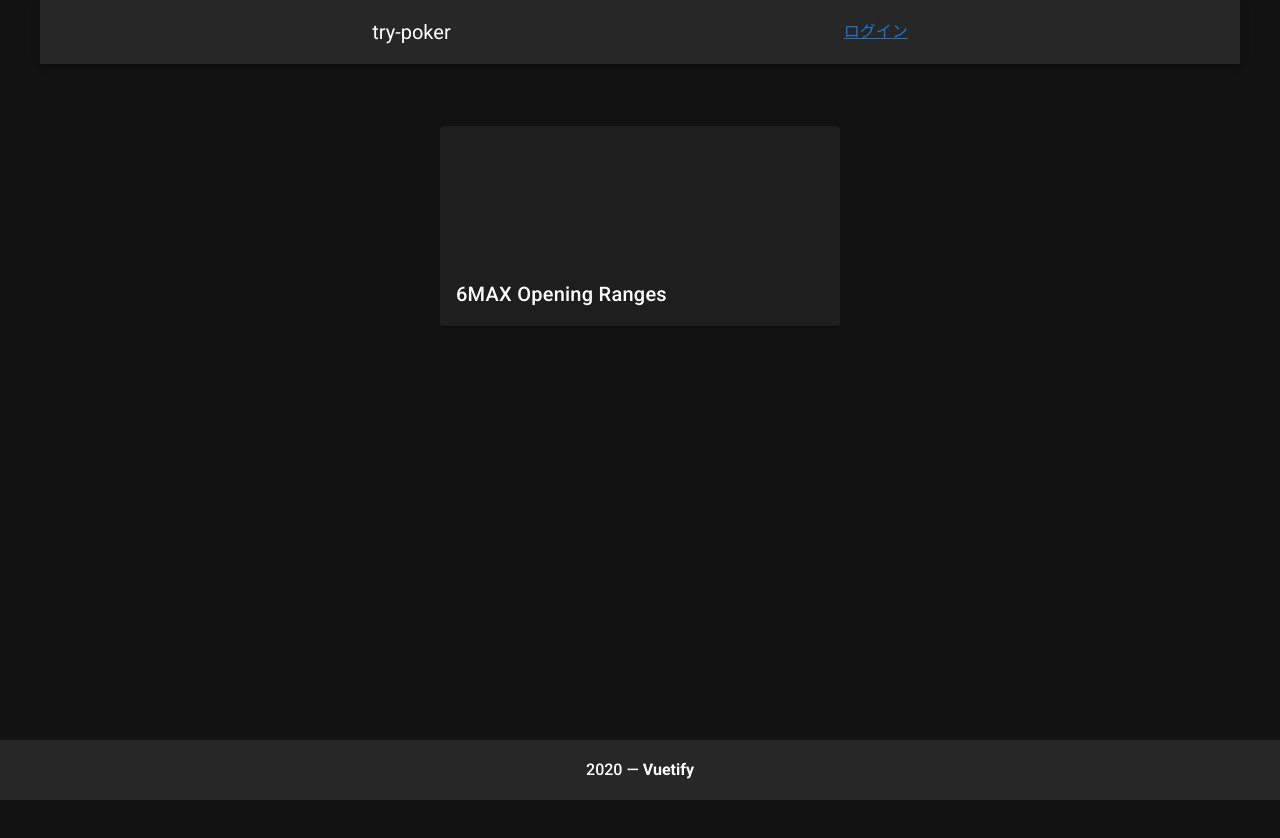
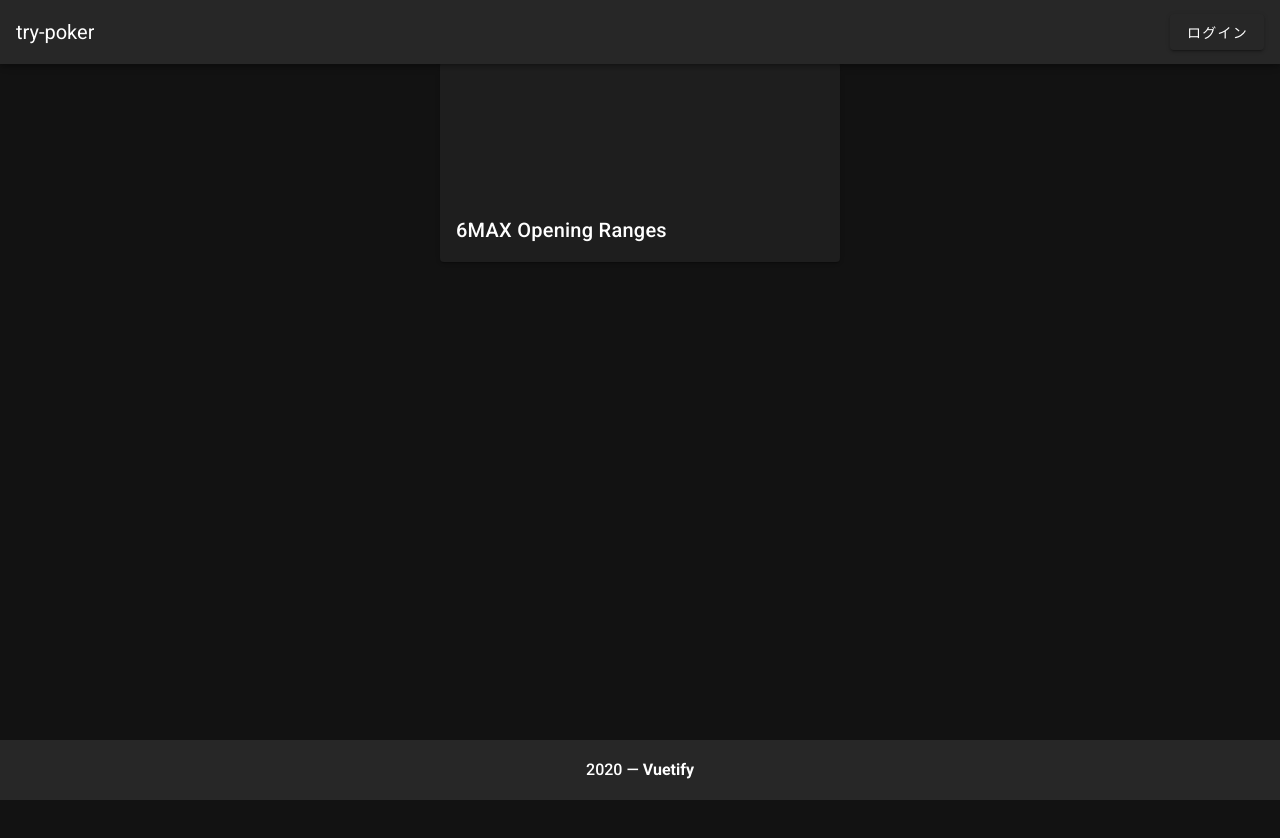
Before and after one commit to hyusai1101/poker, a Nuxt app in the folder laravel7/nuxt/: page / in a window 1280 px wide. Shown: the top 838 px of the page. Built offline with nearby package versions, Linux system fonts and the light colour scheme.

Commit message:
ヘッダーのスタイル調整

```diff
--- a/laravel7/nuxt/components/common/TheHeader.vue
+++ b/laravel7/nuxt/components/common/TheHeader.vue
@@ -1,17 +1,13 @@
 <template>
-  <v-card
-    color="grey lighten-4"
-    flat
-    tile
+    <div>
+      <v-app-bar
+        absolute
+        color="gray"
+        dark
       >
-    <v-toolbar>
-      <v-spacer></v-spacer>
         <v-toolbar-title>try-poker</v-toolbar-title>
-      <v-spacer></v-spacer>
-<!--      <img class="l-Header-Logo" src="@/assets/logo_transparent.png">-->
-      <pre>
-        {{user}}
-      </pre>
+
+        <div class="flex-grow-1"></div>
         <div v-if="user">
           <v-btn
             @click="logout()"
@@ -20,12 +16,15 @@
           </v-btn>
         </div>
         <div v-else>
-        <a href="/login">ログイン</a>
-
+          <v-btn
+            @click="getLogin()"
+          >
+            ログイン
+          </v-btn>
+          <a href="/login"></a>
         </div>
-      <v-spacer></v-spacer>
-    </v-toolbar>
-  </v-card>
+      </v-app-bar>
+    </div>
 </template>
 <script>
 export default {
@@ -33,13 +32,20 @@ export default {
   computed: {
     user() {
       return this.$auth.user;
+    },
+    loggedIn() {
+      return this.$auth.loggedIn;
     }
   },
   methods: {
     logout() {
       this.$auth.logout();
-      localStorage.removeItem('localstorage-jwt')
+      localStorage.removeItem('localstorage-jwt');
+      this.$router.push('/');
     },
+    getLogin(){
+      this.$router.push('/login')
+    }
   }
 }
 </script>
```
Also changed, not shown: 1 other file (tests, documents, lock files or other folders). Lines whose indentation alone changed are shown as unchanged.
